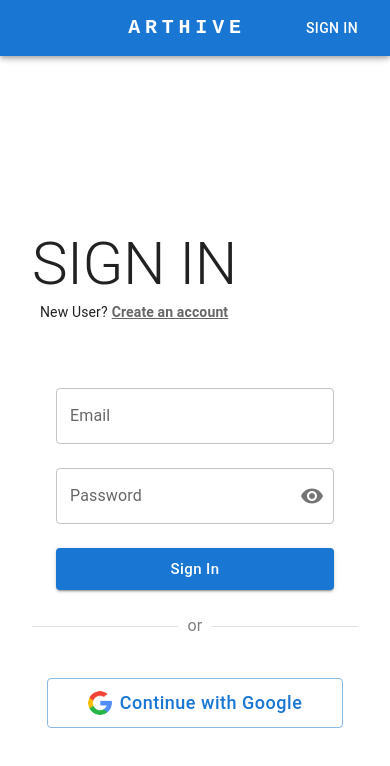
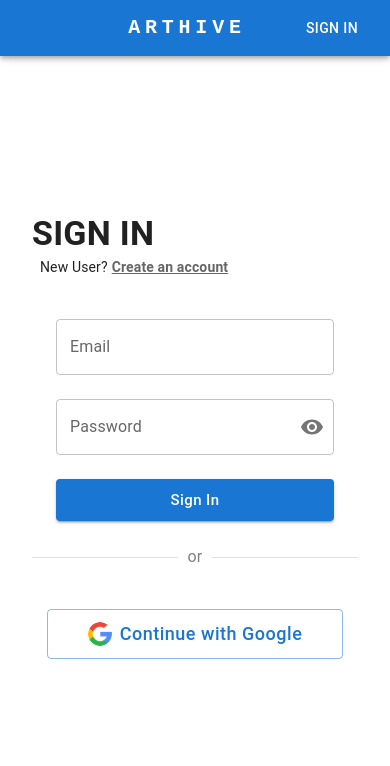
Before and after one commit to Code-the-Dream-School/jj-practicum-team-4-front, a React (Vite) app: page /sign-in in a window 390 px wide. Shown: the top 766 px of the page. Built offline with nearby package versions, Linux system fonts and the light colour scheme; some icons are missing.

Commit message:
Fix font, width for responsive design

```diff
--- a/src/components/Form/AuthForm.jsx
+++ b/src/components/Form/AuthForm.jsx
@@ -46,16 +46,16 @@
           display: "flex",
           justifyContent: "center",
           alignItems: "center",
-          minHeight: "100vh",
+          height: "90vh",
           width: "100%",
         }}
       >
         <Container maxWidth={false} sx={{ maxWidth: "600px", width: "100%" }}>
           <Box>
             <Typography
-              variant="h2"
+              variant="h4"
               component="h1"
-              sx={{ textTransform: "uppercase" }}
+              sx={{ textTransform: "uppercase", fontWeight: "bold" }}
             >
               sign in
             </Typography>
@@ -80,7 +80,8 @@
             onSubmit={email && password && handleAuthSubmit}
             component="form"
             sx={{
-              p: 3,
+              px: 3,
+              pb: 3,
               display: "flex",
               flexDirection: "column",
             }}
```
